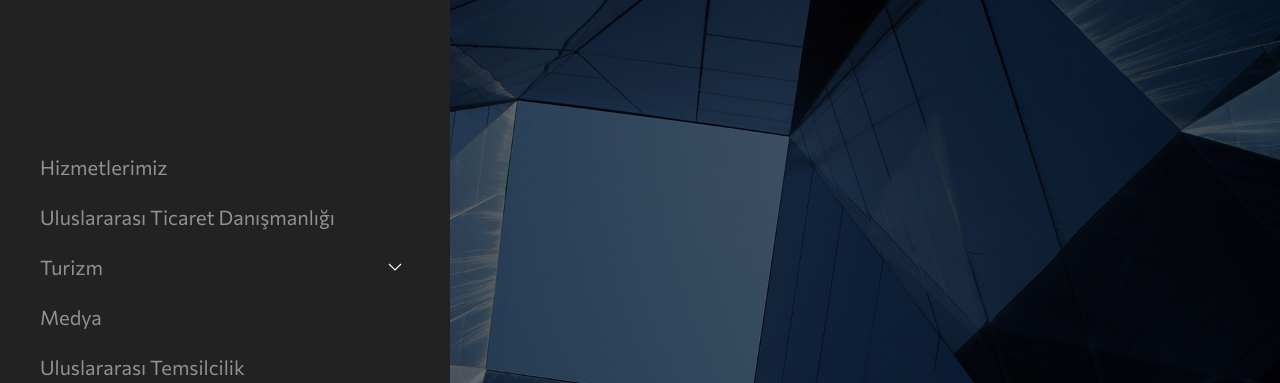
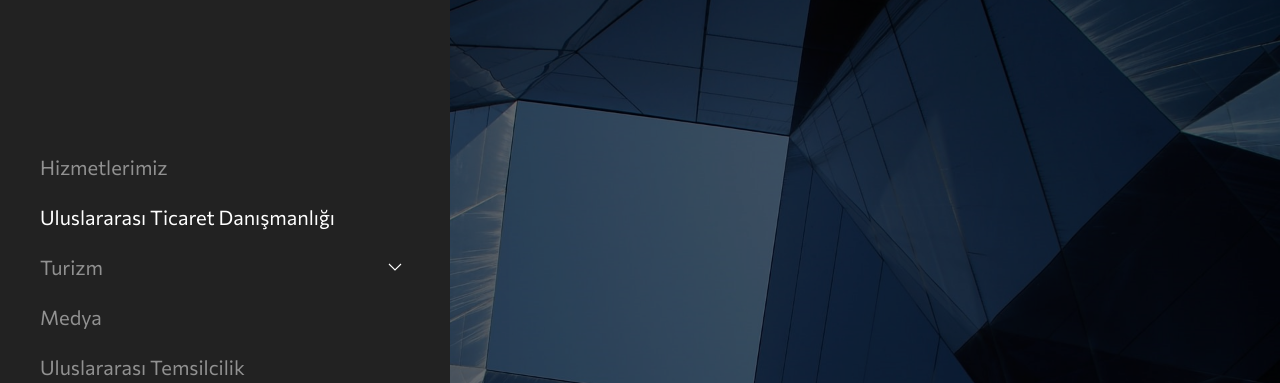
Before and after one commit to erkanaltinors/adwo-test, a website: page uluslararasi-ticaret-danismanligi.html in a window 1280 px wide. Both pictures are taken after a click on the link 60 px from the left and 40 px from the top of the page. Shown: the part 83-466 px from the top of the page. Drawn offline with Linux system fonts and the light colour scheme.

Commit message:
uk-active class tic danismanligina eklendi

```diff
--- a/uluslararasi-ticaret-danismanligi.html
+++ b/uluslararasi-ticaret-danismanligi.html
@@ -31,7 +31,7 @@
                 <li>
                     <a href="hizmetlerimiz.html">Hizmetlerimiz</a></li>
 
-                    <li><a href="uluslararasi-ticaret-danismanligi.html">Uluslararası Ticaret Danışmanlığı</a></li>
+                    <li class="uk-active"><a href="uluslararasi-ticaret-danismanligi.html">Uluslararası Ticaret Danışmanlığı</a></li>
                     <li class="uk-parent"><a href="">Turizm</a>
                     <ul class="uk-nav-sub">
                         <li><a href="turizm/charter.html">Charter</a></li>
```
